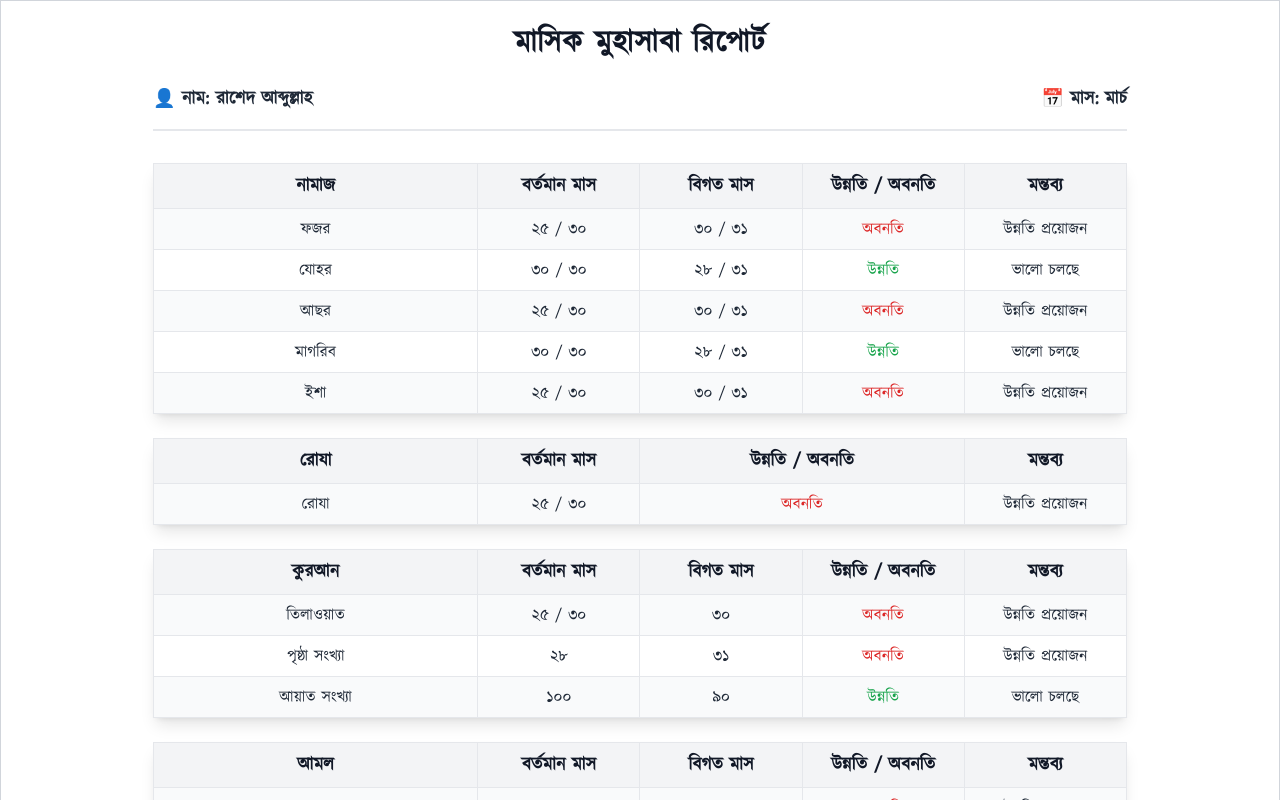
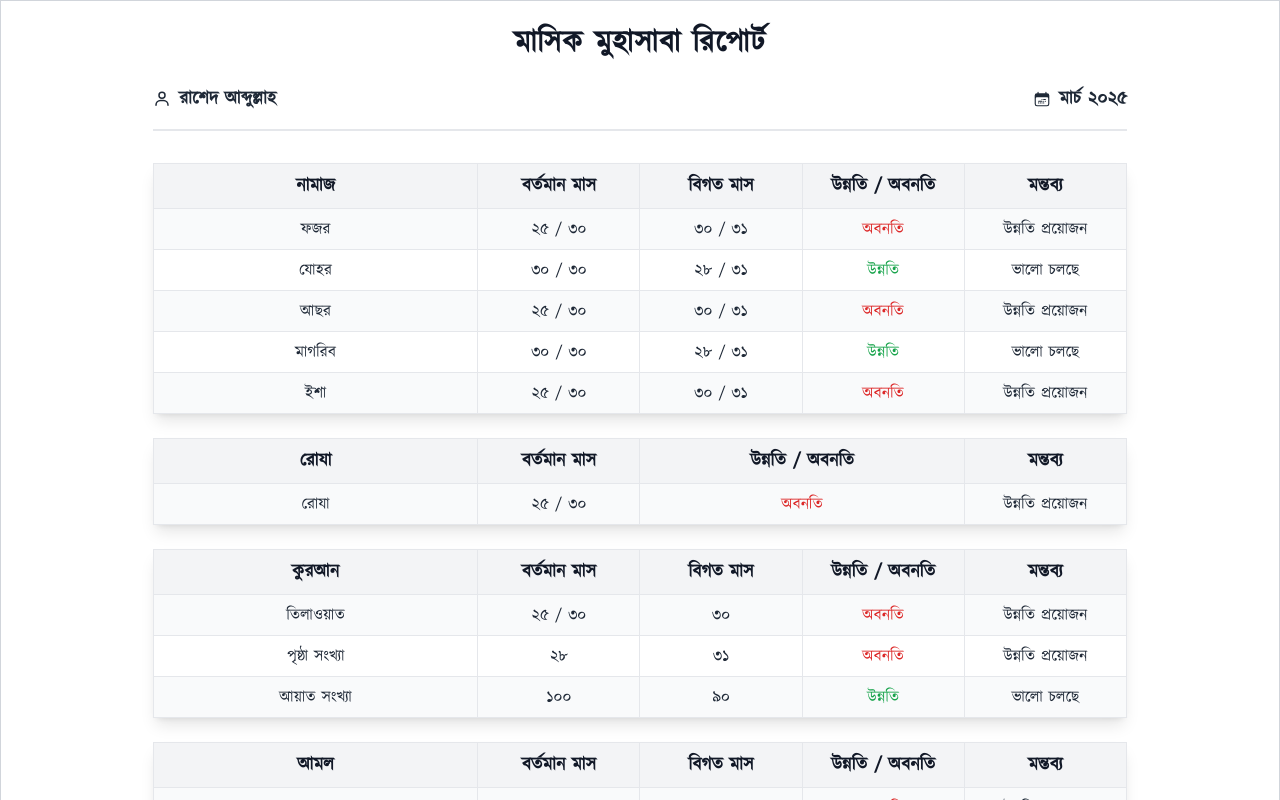
Before and after one commit to RashedAbdullah/muslim-bangla-muhasabah, a Next.js app: page /track in a window 1280 px wide. Shown: the top 800 px of the page. Built offline with nearby package versions, Linux system fonts and the light colour scheme.

Commit message:
Muslim Bangla Muhasabah

```diff
--- a/app/track/page.js
+++ b/app/track/page.js
@@ -1,3 +1,4 @@
+/* eslint-disable @next/next/no-img-element */
 "use client";
 
 import { useState } from "react";
@@ -5,8 +6,8 @@ import { FaCopy, FaShareAlt, FaFilePdf } from "react-icons/fa";
 import { toast, Toaster } from "react-hot-toast";
 import jsPDF from "jspdf";
 import html2canvas from "html2canvas";
-import muhasabahIcon from "@/public/muhasabah_icon.png";
-import muslimBanglaIcon from "@/public/MuslimBangla.png";
+import { BiUser } from "react-icons/bi";
+import { HiCalendarDateRange } from "react-icons/hi2";
 import DawahTable from "@/components/table/dawah-table";
 import IlmTable from "@/components/table/ilm-table";
 import JummahTable from "@/components/table/jumma-table";
@@ -94,10 +95,14 @@ const TrackingHistory = () => {
             মাসিক মুহাসাবা রিপোর্ট
           </h1>
           <div className="flex flex-col md:flex-row justify-between text-lg text-gray-800 border-b-2 pb-4 font-semibold">
-            <h3 className="text-center md:text-left">
-              👤 নাম: রাশেদ আব্দুল্লাহ
-            </h3>
-            <p className="text-center md:text-right">📅 মাস: মার্চ</p>
+            <div className="flex justify-center items-center gap-2">
+              <BiUser />
+              <h3 className="text-center md:text-left">রাশেদ আব্দুল্লাহ</h3>
+            </div>
+            <div className="flex justify-center items-center gap-2">
+              <HiCalendarDateRange />
+              <p className="text-center md:text-right">মার্চ ২০২৫</p>
+            </div>
           </div>
         </div>
 
@@ -118,11 +123,11 @@ const TrackingHistory = () => {
       {/* PDF-এর জন্য আলাদা ডিজাইন, ডিফল্টভাবে Hidden */}
       <div id="pdf-report" className="hidden p-10 mx-auto bg-white text-black">
         <div className="mb-4">
-          <div className="flex items-center justify-between align-middle">
+          <div className="flex items-center justify-center gap-4 align-middle">
             <img
               src="/muhasabah_icon.png"
               alt="Muhasabah icon"
-              className="w-16 h-16"
+              className="h-16"
             />
             <h1 className="text-center text-3xl font-bold text-gray-900 mb-6 tracking-wide">
               মাসিক মুহাসাবা রিপোর্ট
@@ -130,15 +135,17 @@ const TrackingHistory = () => {
             <img
               src="/MuslimBangla.png"
               alt="Muslim Bangla icon"
-              className="w-16 h-16"
+              className="h-14"
             />
           </div>
 
           <div className="flex flex-col md:flex-row justify-between text-lg text-gray-800 border-b-2 pb-4 font-semibold">
-            <h3 className="text-center md:text-left">
-              👤 নাম: রাশেদ আব্দুল্লাহ
-            </h3>
-            <p className="text-center md:text-right">📅 মাস: মার্চ</p>
+            <div className="flex justify-center items-center align-middle gap-2">
+              <h3 className="text-center md:text-left">রাশেদ আব্দুল্লাহ</h3>
+            </div>
+            <div className="flex justify-center items-center gap-2">
+              <p className="text-center md:text-right">মার্চ ২০২৫</p>
+            </div>
           </div>
         </div>
         <SalahTable />
```
